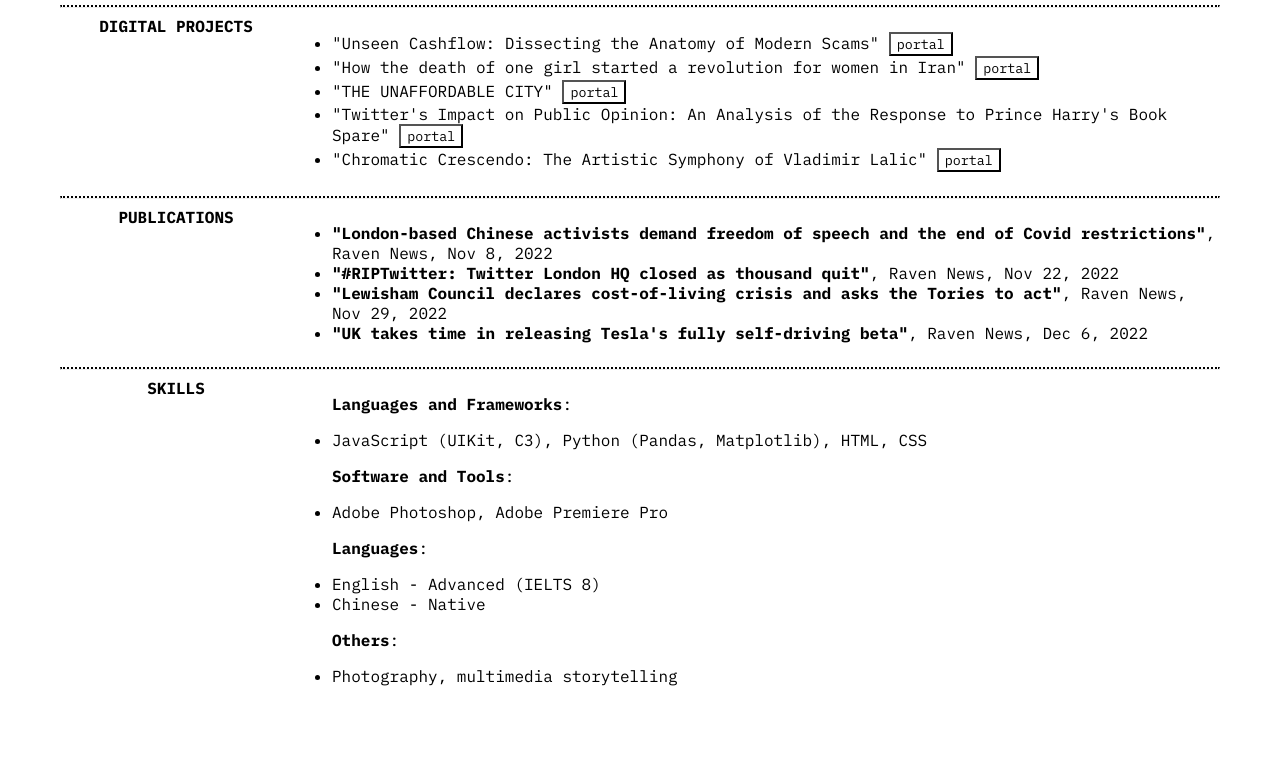
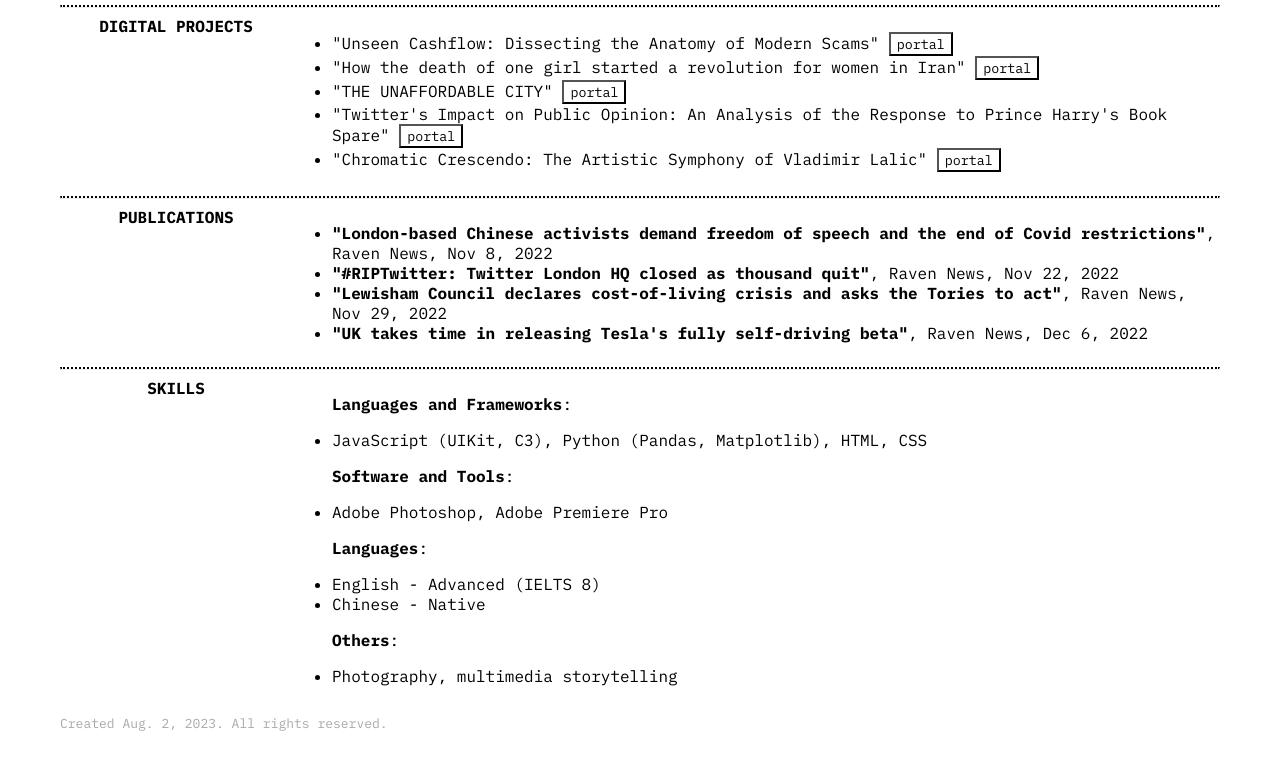
Before and after one commit to ChesterJournal/ChesterJournal.github.io, a plain HTML site: page subpages/CV.html in a window 1280 px wide. Shown: the part 1274-2044 px from the top of the page. Drawn offline with Linux system fonts and the light colour scheme.

Commit message:
Update CV.html

```diff
--- a/subpages/CV.html
+++ b/subpages/CV.html
@@ -238,7 +238,8 @@
                 </div>
             </div>
 
-
+    <footer><p style="color: rgb(169, 169, 169); font-size: small;">Created Aug. 2, 2023. All rights reserved.</p>
+            </footer>
         </div>
     </div>
 </body>
```
